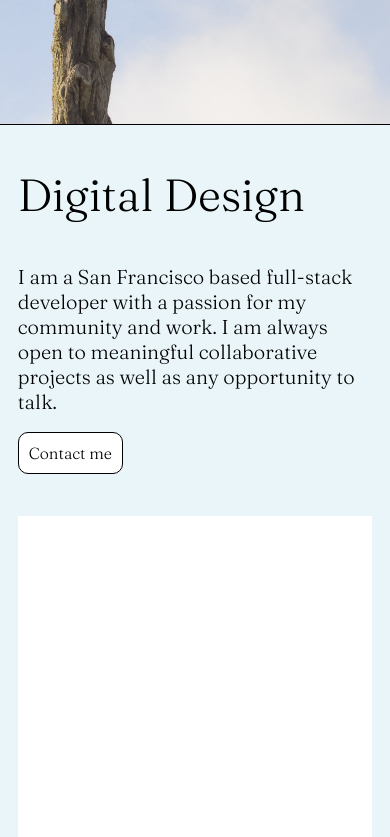
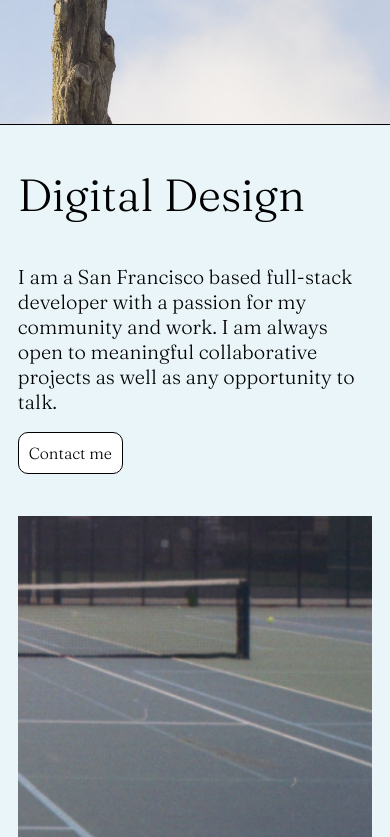
Before and after one commit to vincentdalfaro/personal-website, a React (Vite) app: page / in a window 390 px wide. Shown: the part 720-1557 px from the top of the page. Built offline with nearby package versions, Linux system fonts and the light colour scheme.

Commit message:
hopefully this works on mobile

```diff
--- a/src/index.css
+++ b/src/index.css
@@ -6,9 +6,10 @@ html, body, #root {
   color: white;
   height: 100%;
   margin: 0;
-
   padding: 0;
 }
+
+
 
 a {
   text-decoration: none;
--- a/src/styles/Home.css
+++ b/src/styles/Home.css
@@ -169,19 +169,30 @@
     }
 
     .general-flex-full {
-        background: none; /* remove bg image and attachment */
-        position: relative; /* ensure relative for ::before */
-    }
+        position: relative;
+        overflow: hidden;
+        width: 100%;
+        height: 100vh;
+        display: flex;
+        flex-direction: column;
+        }
 
-    .general-flex-full::before {
+        .general-flex-full::before {
         content: "";
-        position: fixed;
-        top: 0; left: 0; right: 0; bottom: 0;
+        position: absolute;
+        top: 0;
+        right: 0;
+        bottom: 0;
+        left: 0;
         background-image: url("../assets/cover-photos/tennis-court.png");
         background-position: right center;
         background-repeat: no-repeat;
         background-size: cover;
-        z-index: -1;  /* behind content */
-        pointer-events: none; /* click-through */
-    }
+
+        /* This makes the background fixed relative to the viewport */
+        background-attachment: fixed;
+
+        z-index: -1;
+        pointer-events: none;
+        }
 }
```
